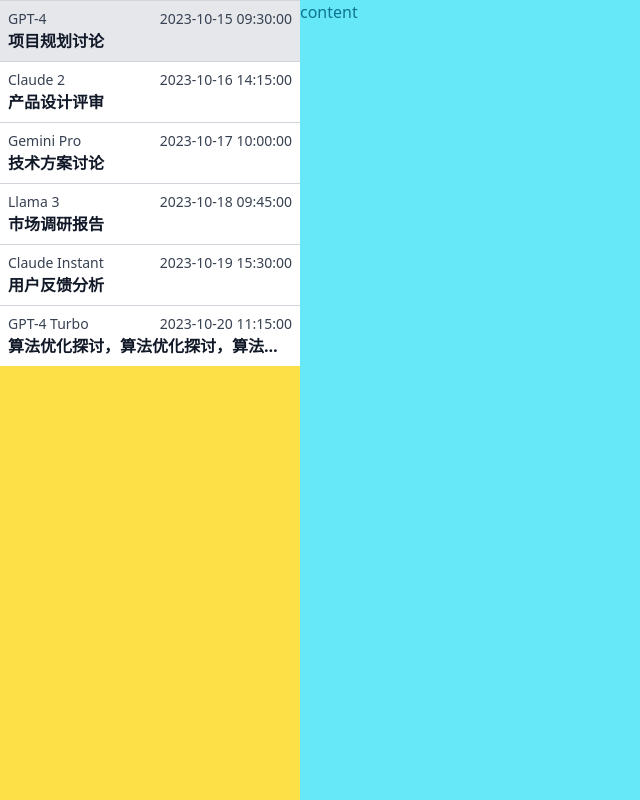
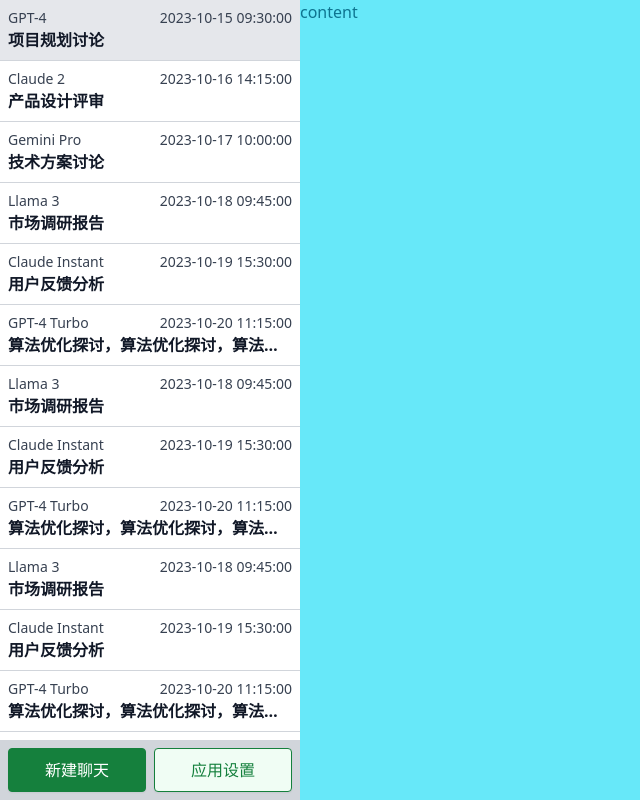
Before and after one commit to WakerCN/imooc-cpc-desktop, a Vue app in the folder cross-platform-chat/: page / in a window 1280 px wide. Shown: the whole page, without its empty margins (0-640 px from the left). Built offline with nearby package versions, Linux system fonts and the light colour scheme.

Commit message:
✨ feat add comp conversation list

```diff
--- a/cross-platform-chat/src/App.vue
+++ b/cross-platform-chat/src/App.vue
@@ -1,9 +1,21 @@
 <template>
-  <div class="flex items-center justify-between h-screen">
-    <div class="w-[300px] h-full bg-gray-300 text-gray-700 hover:bg-yellow-300">
+  <div class="flex h-screen items-center justify-between">
+    <div class="h-full w-[300px] bg-gray-300 text-gray-700">
       <ConversationList :items="ConversationListMockData" />
+      <div class="grid h-[60px] grid-cols-2 gap-2 p-2">
+        <button
+          class="inline-block h-[100%] flex-1 rounded-[4px] border border-green-700 bg-green-700 p-1 text-white shadow-sm hover:bg-green-700/90"
+        >
+          新建聊天
+        </button>
+        <button
+          class="inline-block h-[100%] flex-1 rounded-[4px] border border-green-700 bg-green-50 p-1 text-green-700 shadow-sm hover:bg-green-700/90 hover:text-white"
+        >
+          应用设置
+        </button>
+      </div>
     </div>
-    <div class="bg-cyan-300 text-cyan-700 flex-1 h-full">content</div>
+    <div class="h-full flex-1 bg-cyan-300 text-cyan-700">content</div>
   </div>
 </template>
 
--- a/cross-platform-chat/src/components/ConversationList.vue
+++ b/cross-platform-chat/src/components/ConversationList.vue
@@ -1,17 +1,15 @@
 <template>
-  <div class="conversation-list">
+  <div class="conversation-list h-[calc(100%-60px)] overflow-y-auto bg-white">
     <div
-      class="item p-2 border-gray-300 border-t bg-white cursor-pointer hover:bg-gray-200"
+      class="item cursor-pointer border-b border-gray-300 bg-white p-2 hover:bg-gray-200"
       v-for="item in items"
       :key="item.id"
     >
-      <div
-        class="flex items-center justify-between text-sm leading-5 select-none"
-      >
+      <div class="flex select-none items-center justify-between text-sm leading-5">
         <span>{{ item.selectedModel }}</span>
         <span>{{ item.createdAt }}</span>
       </div>
-      <h2 class="font-semibold leading-6 text-gray-900 truncate">
+      <h2 class="truncate font-semibold leading-6 text-gray-900">
         {{ item.title }}
       </h2>
     </div>
--- a/cross-platform-chat/src/data/mockData.ts
+++ b/cross-platform-chat/src/data/mockData.ts
@@ -48,5 +48,53 @@
     createdAt: "2023-10-20 11:15:00",
     updatedAt: "2023-10-20 13:30:00",
     providerId: 1
+  },
+  {
+    id: "c7",
+    title: "市场调研报告",
+    selectedModel: "Llama 3",
+    createdAt: "2023-10-18 09:45:00",
+    updatedAt: "2023-10-18 11:00:00",
+    providerId: 3
+  },
+  {
+    id: "c8",
+    title: "用户反馈分析",
+    selectedModel: "Claude Instant",
+    createdAt: "2023-10-19 15:30:00",
+    updatedAt: "2023-10-19 17:45:00",
+    providerId: 2
+  },
+  {
+    id: "c9",
+    title: "算法优化探讨，算法优化探讨，算法优化探讨，算法优化探讨",
+    selectedModel: "GPT-4 Turbo",
+    createdAt: "2023-10-20 11:15:00",
+    updatedAt: "2023-10-20 13:30:00",
+    providerId: 1
+  },
+  {
+    id: "c10",
+    title: "市场调研报告",
+    selectedModel: "Llama 3",
+    createdAt: "2023-10-18 09:45:00",
+    updatedAt: "2023-10-18 11:00:00",
+    providerId: 3
+  },
+  {
+    id: "c11",
+    title: "用户反馈分析",
+    selectedModel: "Claude Instant",
+    createdAt: "2023-10-19 15:30:00",
+    updatedAt: "2023-10-19 17:45:00",
+    providerId: 2
+  },
+  {
+    id: "c12",
+    title: "算法优化探讨，算法优化探讨，算法优化探讨，算法优化探讨",
+    selectedModel: "GPT-4 Turbo",
+    createdAt: "2023-10-20 11:15:00",
+    updatedAt: "2023-10-20 13:30:00",
+    providerId: 1
   }
 ];
```
